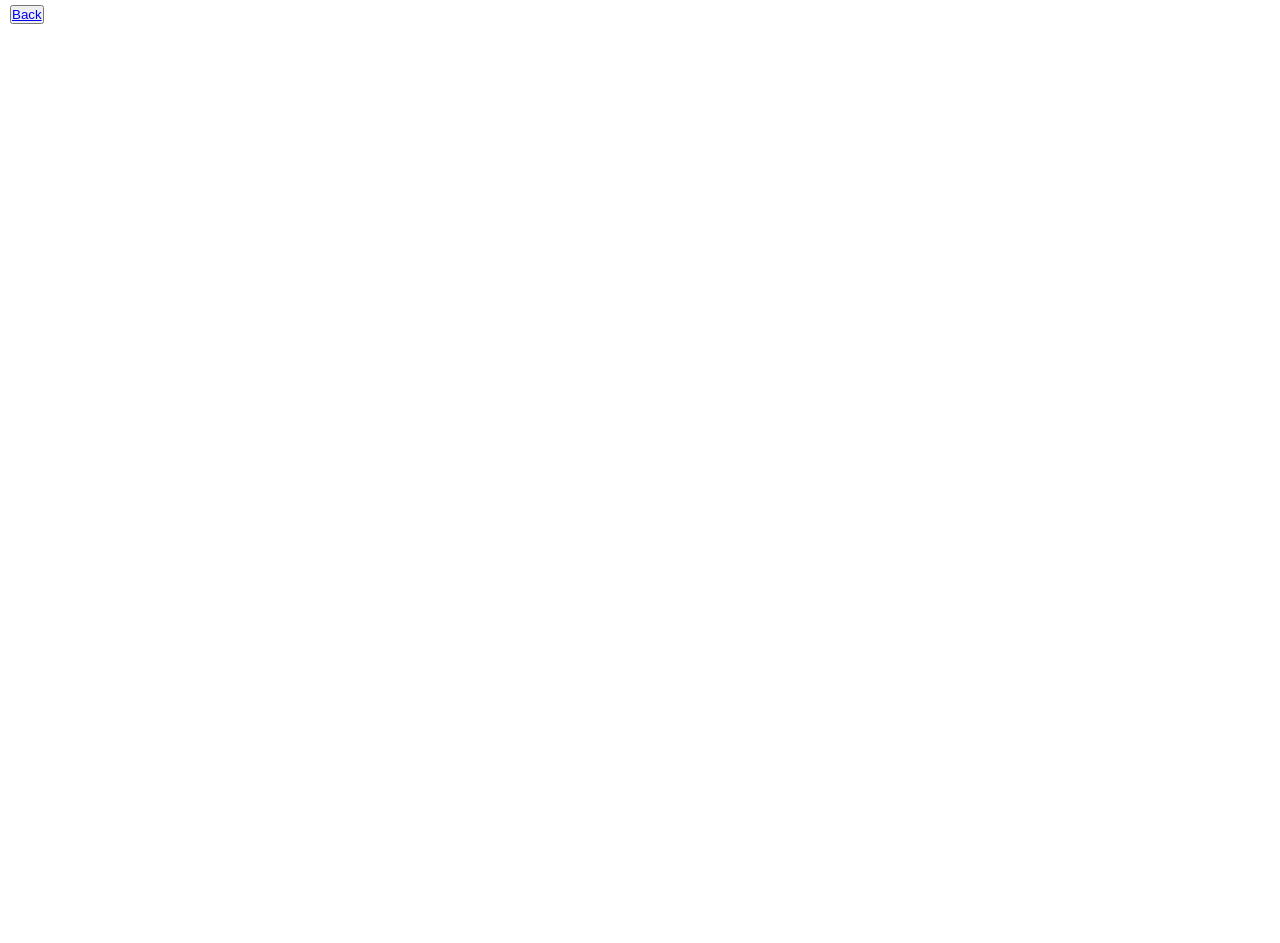
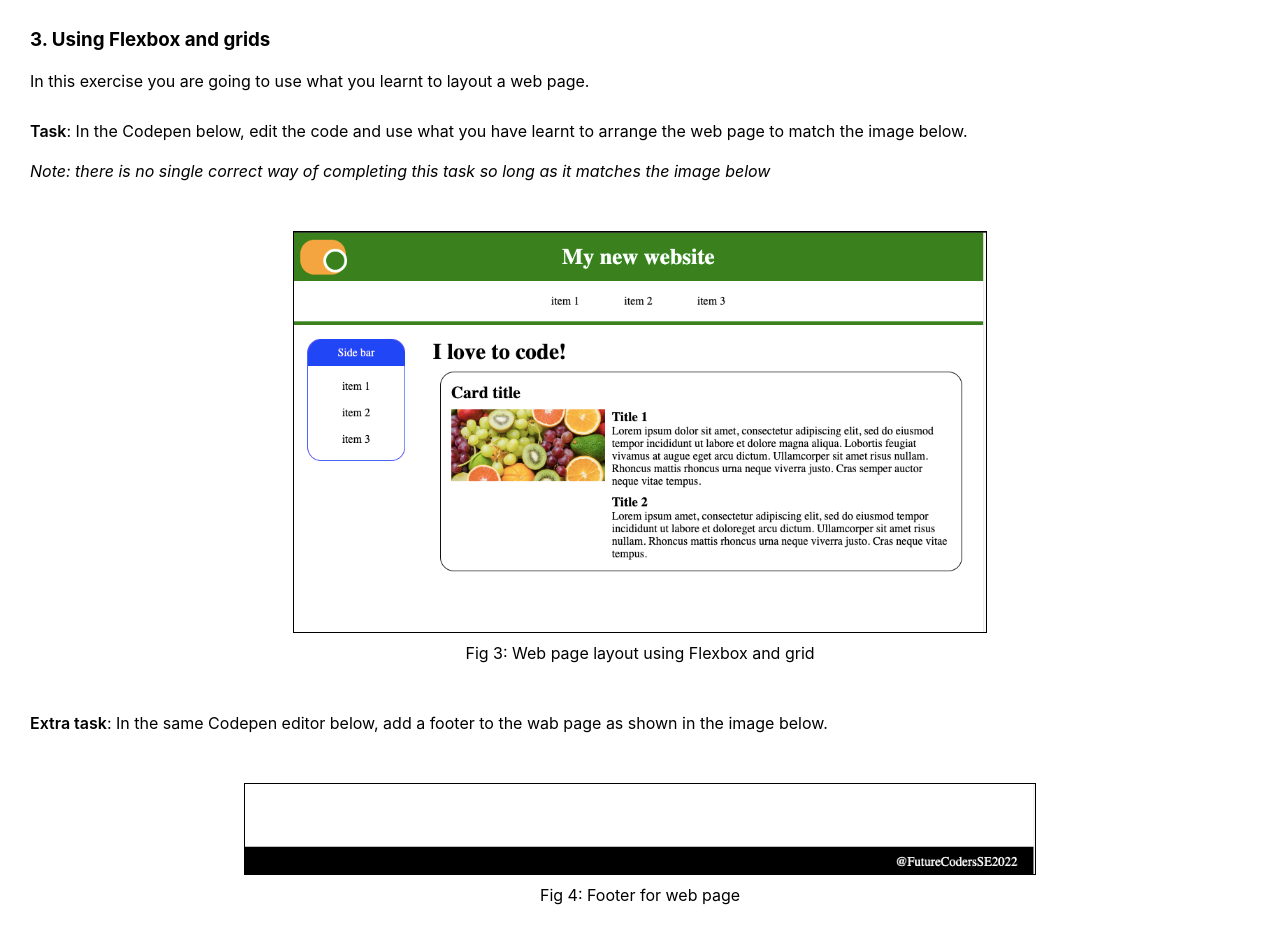
Before and after one commit to futureCodersSE/web-dev-one-day, a React (Create React App) app: page /worksheets/5 in a window 1280 px wide. Shown: the part 2840-3783 px from the top of the page. Before the commit the page ends 2868 px from the top, so only its background shows below. Built offline with nearby package versions, Linux system fonts and the light colour scheme.

Commit message:
completed exrcise sheet 5

```diff
--- a/src/Worksheets/5.js
+++ b/src/Worksheets/5.js
@@ -4,7 +4,9 @@ import ExerciseTextBlock from "../components/ExerciseTextBlock/ExerciseTextBlock
 import MyFigure from "../components/MyFigure/MyFigure";
 import "./worksheets.css";
 import img1 from '../assets/sheet5/exercise1.png';
-import img2 from '../assets/sheet5/exercise2.png'
+import img2 from '../assets/sheet5/exercise2.png';
+import img3 from '../assets/sheet5/exercise3.png';
+import img4 from '../assets/sheet5/exercise3-footer.png';
 
 function Worksheet5() {
 
@@ -47,6 +49,8 @@ function Worksheet5() {
 
       <p><span className="bold">Task</span>: In the Codepen below, edit the code and use the grid method to arrange the coloured div elements to match the image below.</p>
 
+      <p className="italic">Note: you only need to edit the CSS file. The div elements will expand in size to fill a grid area.</p>
+
       <MyFigure
         imgSrc={img2}
         width="70%"
@@ -62,7 +66,36 @@ function Worksheet5() {
 
 
       {/* 3. Build to match profile site with chosen methods */}
+      <ExerciseTextBlock
+        title="3. Using Flexbox and grids"
+        text="In this exercise you are going to use what you learnt to layout a web page."
+      />
 
+      <p><span className="bold">Task</span>: In the Codepen below, edit the code and use what you have learnt to arrange the web page to match the image below.</p>
+
+      <p className="italic">Note: there is no single correct way of completing this task so long as it matches the image below</p>
+
+      <MyFigure
+        imgSrc={img3}
+        width="70%"
+        altText="exercise 3 showing web page layout"
+        caption="Fig 3: Web page layout using Flexbox and grid"
+      />
+
+      <p><span className="bold">Extra task</span>: In the same Codepen editor below, add a footer to the wab page as shown in the image below.</p>
+
+      <MyFigure
+        imgSrc={img4}
+        width="80%"
+        altText="exercise 3 extra exercise showing a footer"
+        caption="Fig 4: Footer for web page"
+      />
+
+      <iframe height="500" width="100%" scrolling="no" title="Sheet 5 exercise 3 start" src={`https://codepen.io/futurecodersse/embed/YzaGjvp?default-tab=html%2Cresult&editable=true`} frameBorder="no" loading="lazy" allowtransparency="true" allowFullScreen={true}>
+        See the Pen <a href="https://codepen.io/futurecodersse/pen/YzaGjvp">
+        Sheet 5 exercise 3 start</a> by futureCoders (<a href="https://codepen.io/futurecodersse">@futurecodersse</a>)
+        on <a href="https://codepen.io">CodePen</a>.
+      </iframe>
 
     </PageTemplate>
   )
```
Also changed, not shown: src/assets/sheet5/exercise3-footer.png (added), src/assets/sheet5/exercise3.png (added).
